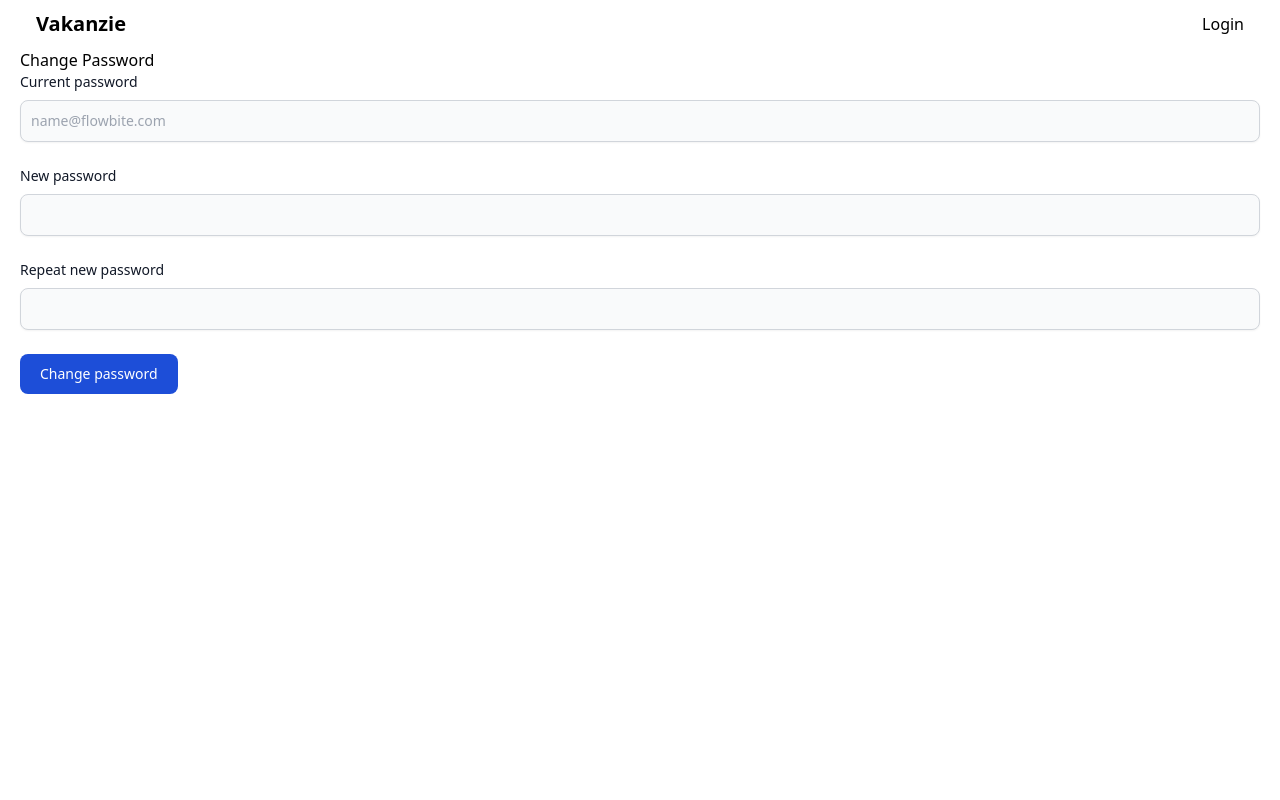
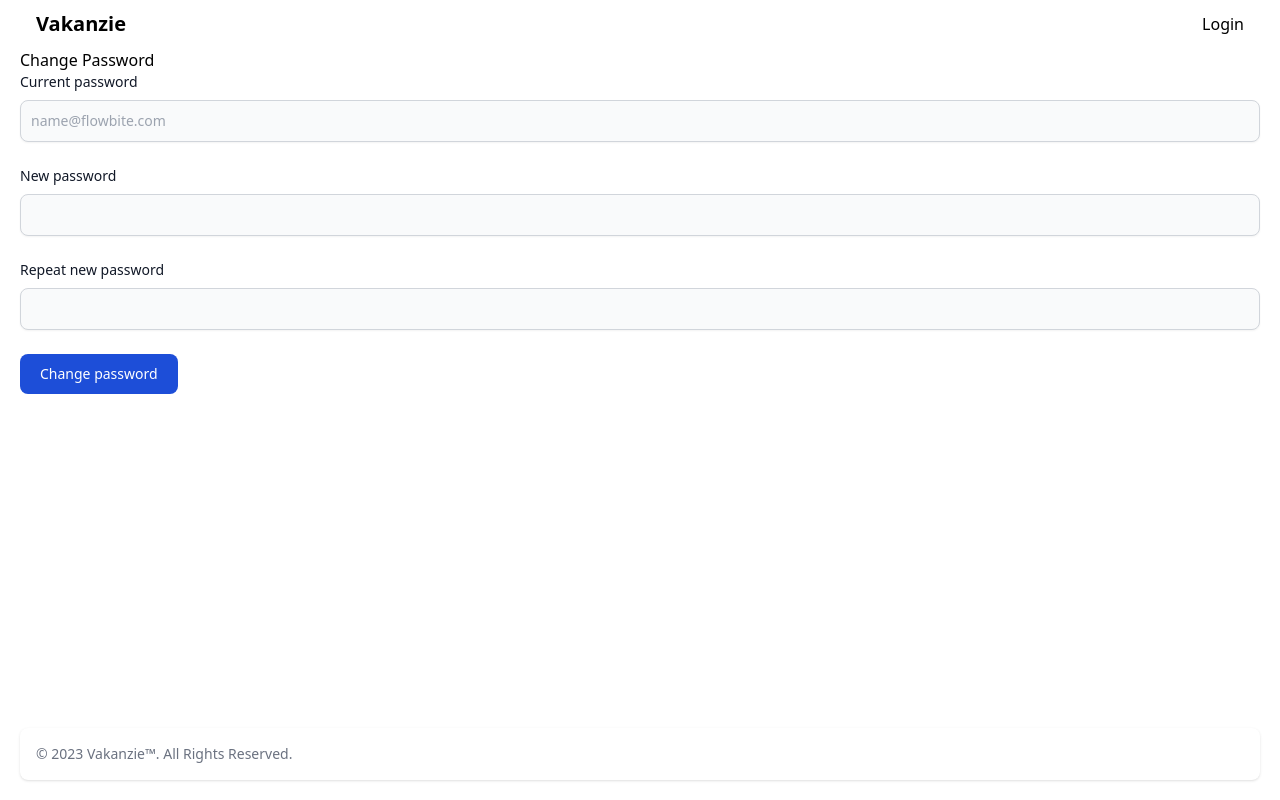
Before and after one commit to IlhamPrabaswara/vakanzie, a Next.js app: page /dashboard/change-password in a window 1280 px wide. Built offline with nearby package versions, Linux system fonts and the light colour scheme.

Commit message:
Change styling to layout

```diff
--- a/src/components/layout.js
+++ b/src/components/layout.js
@@ -1,3 +1,10 @@
+import Footer from "./footer";
+
 export default function Layout({ children }) {
-  return <div className="px-5 pb-5">{children}</div>;
+  return (
+    <div className="min-h-screen px-5 pb-5">
+      {children}
+      <Footer />
+    </div>
+  );
 }
```
